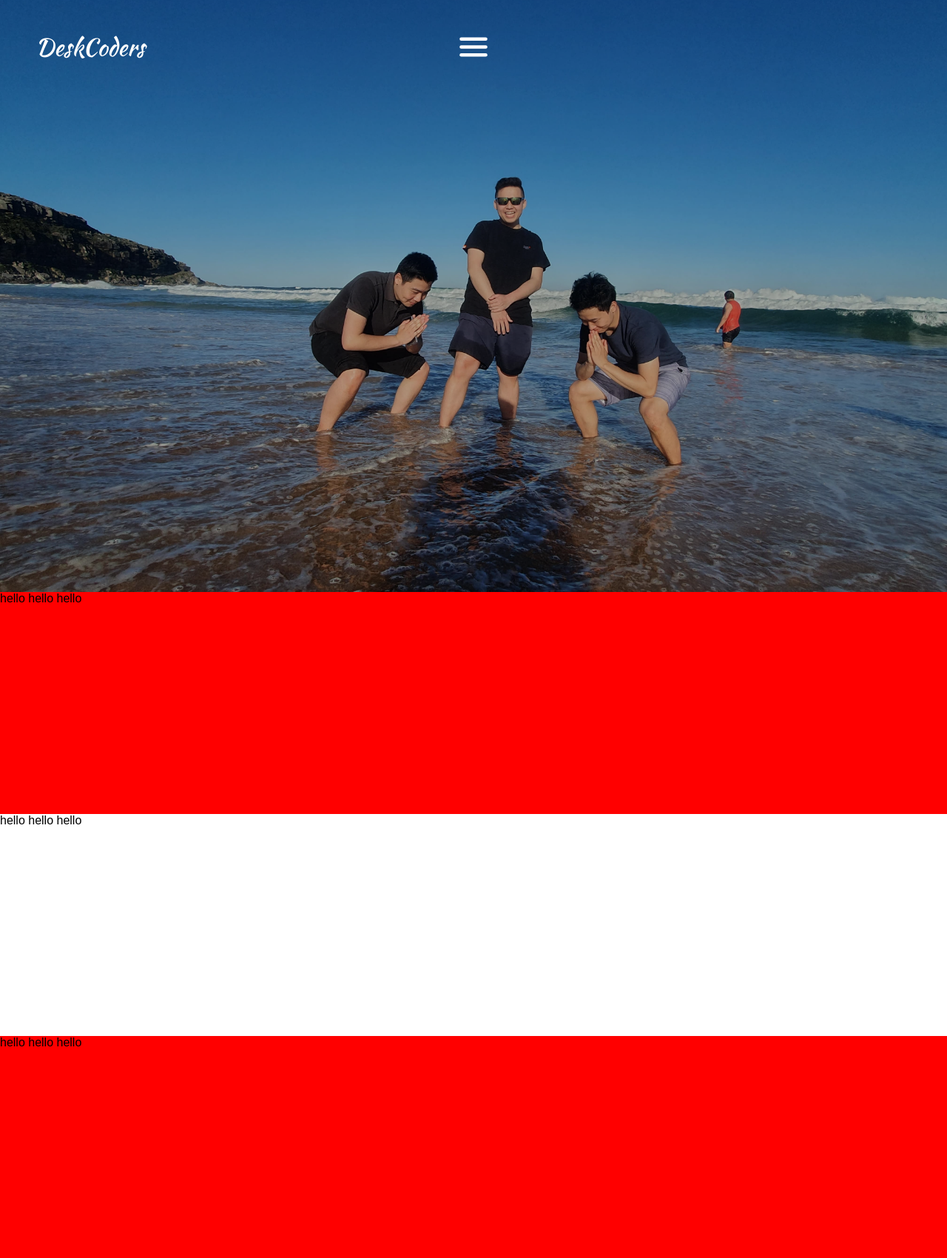
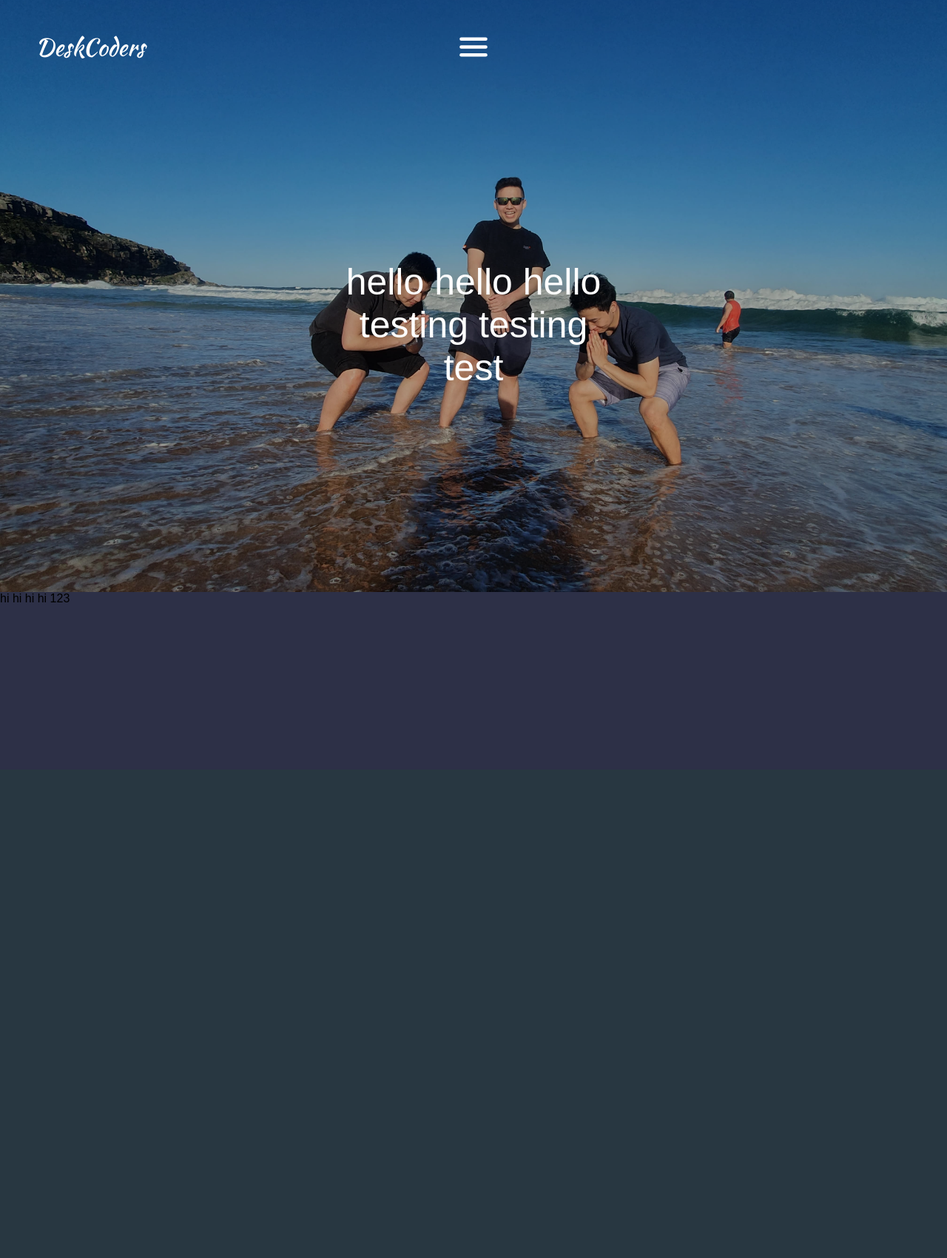
Before and after one commit to Wesley-Jin/deskcoders-website, a PHP site: page /aboutme.html in a window 1280 px wide. Shown: the whole page at 74% size. After the commit the page ends 814 px from the top, so only its background shows below. Run offline with PHP 8.4, Linux system fonts and the light colour scheme; some web fonts are replaced.

Commit message:
Add body text

```diff
--- a/aboutme.css
+++ b/aboutme.css
@@ -154,3 +154,28 @@ header
   display: flex;
   flex-direction: column;
 }
+
+.text
+{
+  display:block;
+  position:absolute;
+  top: 22rem;
+  left: 0;
+  right: 0;
+  margin: auto;
+  font-size: 50px;
+  background:transparent;
+  padding-bottom:50px;
+  padding-left:15%;
+  padding-right:15%;
+  width: 60%;
+  color: white;
+  text-align: center;
+}
+
+.text2
+{
+  background: #2D3047;
+  position: relative;
+  height: 30vh;
+}
--- a/aboutme.html
+++ b/aboutme.html
@@ -44,19 +44,15 @@
                 <div class="navbarSpacer" style="font-size: 4vh">DeskCoders</div>
             </header>
 
-
-
             <!-- <h2 style="font-size: 5.62vh"class= "name" > Wesley Jin</h2>
             <p style="font-size: 1.41vh"> basic description</p>  -->
+
         </div>
 
         <div>
-            <p style="height: 300px; background-color: red;">hello hello hello</p>
-            <p style="height: 300px; background-color: transparent; z-index: -1;">hello hello hello</p>
-            <p style="height: 300px; background-color: red;">hello hello hello</p>
+            <p class="text">hello hello hello testing testing test</p>
+            <p class="text2">hi hi hi hi 123</p>
         </div>
 
-
-        <script src="" async defer></script>
     </body>
 </html>
```
